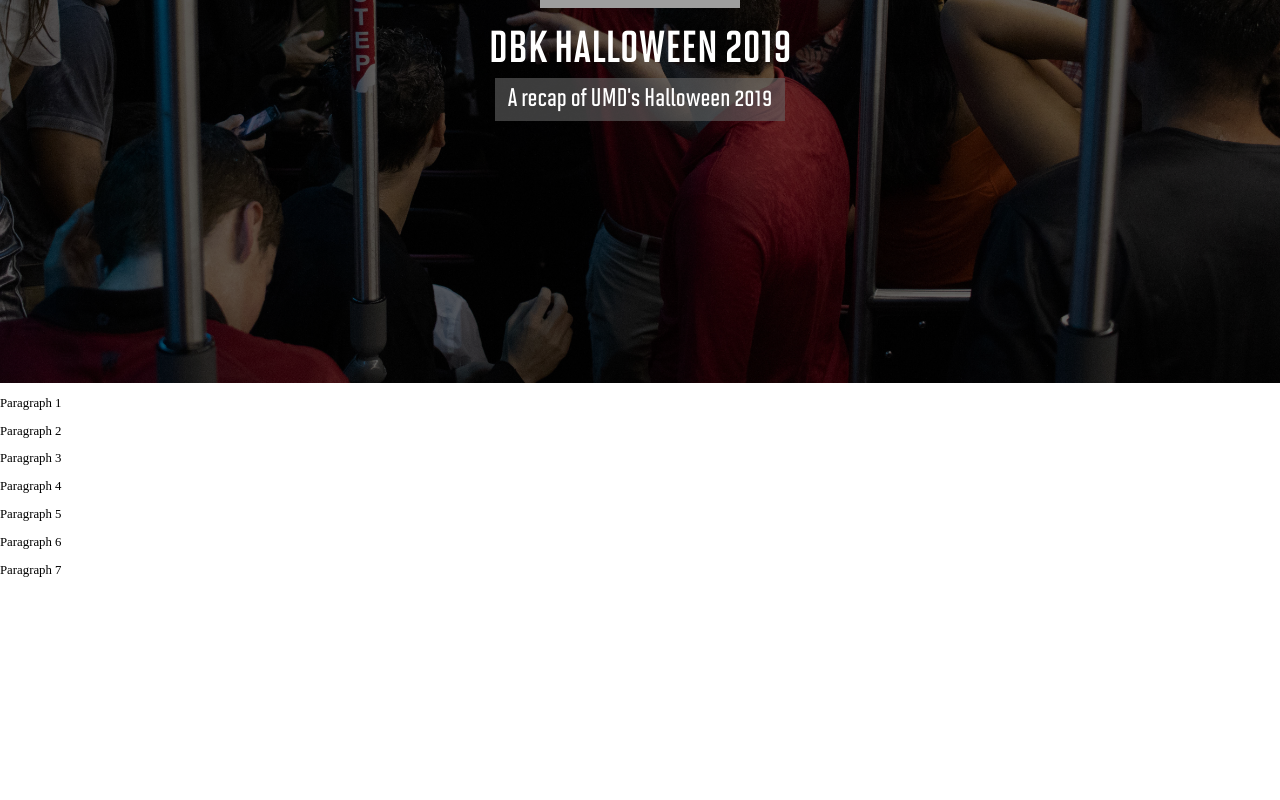
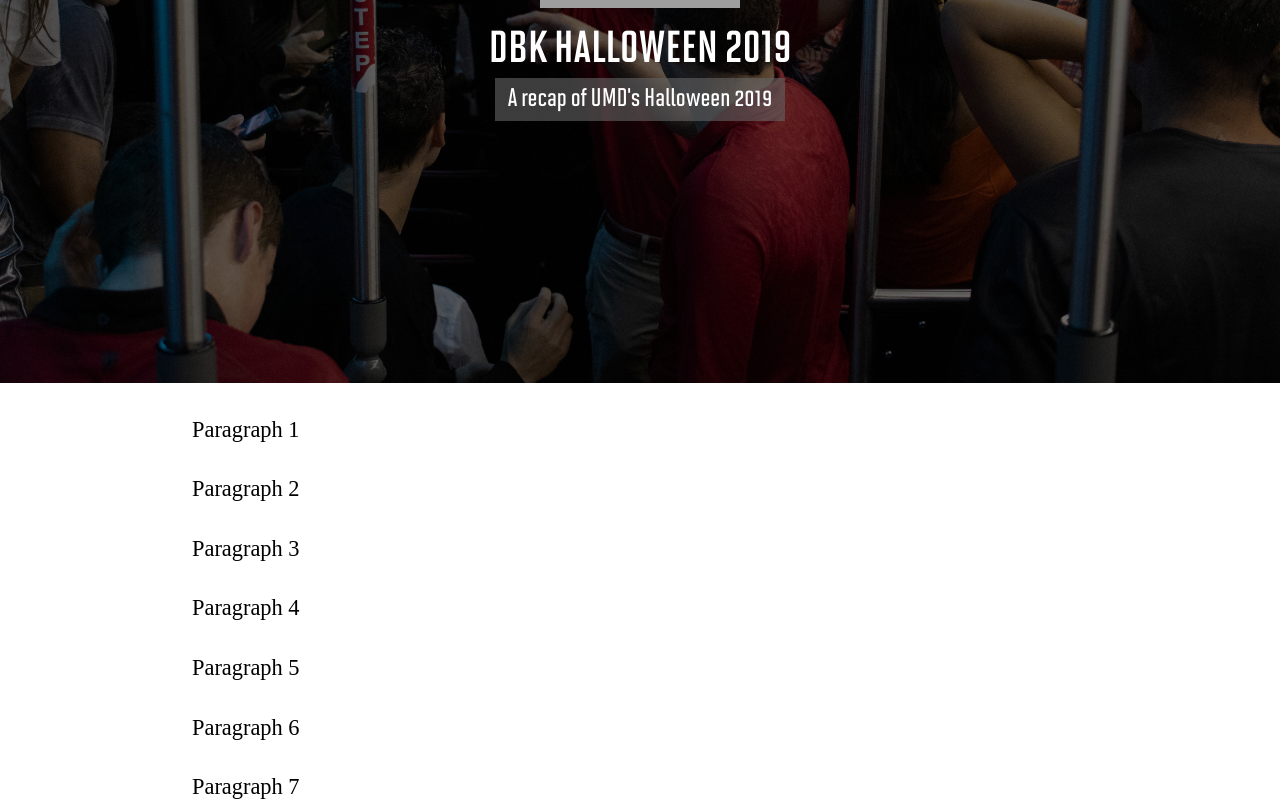
Before and after one commit to The-Diamondback-Lab/halloween-2019, a Next.js app: page / in a window 1280 px wide. Shown: the part 417-1217 px from the top of the page. Before the commit the page ends 995 px from the top, so only its background shows below. Built offline with nearby package versions, Linux system fonts and the light colour scheme; grey boxes are pictures that could not be loaded.

Commit message:
Added content area styling

```diff
--- /dev/null
+++ b/styles/content.css
@@ -0,0 +1,10 @@
+#article-content {
+  font-size: 1.75em;
+  width: 70%;
+  margin: 0 auto;
+}
+
+p.article-paragraph {
+  font-family: 'roboto-reg';
+  margin: 1.5em 0;
+}
--- a/styles/main.css
+++ b/styles/main.css
@@ -1,6 +1,6 @@
 @import 'fonts.css';
 @import 'header.css';
-/* @import 'content.css'; */
+@import 'content.css';
 
 html,
 body,
```
